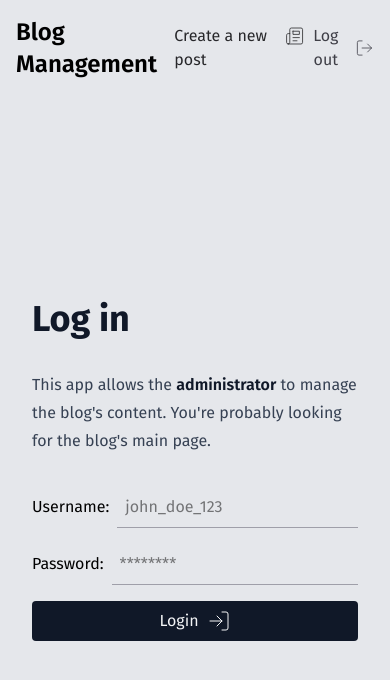
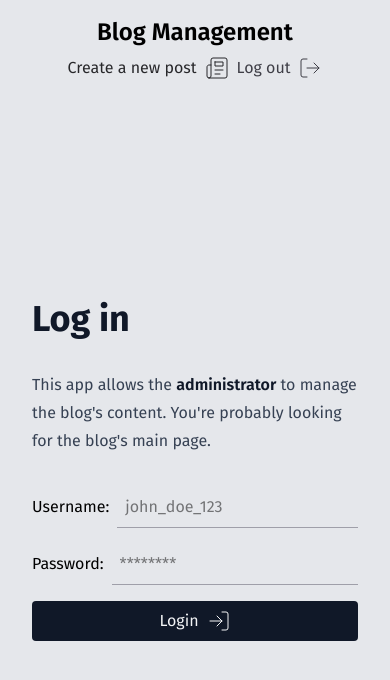
Before and after one commit to danielz0102/blog, an Astro site in the folder admin/: page /login in a window 390 px wide. Built offline with nearby package versions, Linux system fonts and the light colour scheme; Astro itself is replaced by a stand-in of ours.

Commit message:
fix(admin/Header): fix mobile layout

```diff
--- a/admin/src/components/Header.astro
+++ b/admin/src/components/Header.astro
@@ -4,7 +4,9 @@ import Newspaper from '@lucide/astro/icons/newspaper'
 import Button from './Button.astro'
 ---
 
-<header class="flex items-center justify-between p-4">
+<header
+  class="flex flex-wrap items-center justify-center gap-2 p-4 md:justify-between"
+>
   <h2 class="text-2xl font-semibold"><a href="/">Blog Management</a></h2>
   <a href="/create" class="flex gap-2 text-zinc-800 hover:underline">
     Create a new post <Newspaper stroke-width={1} />
```
